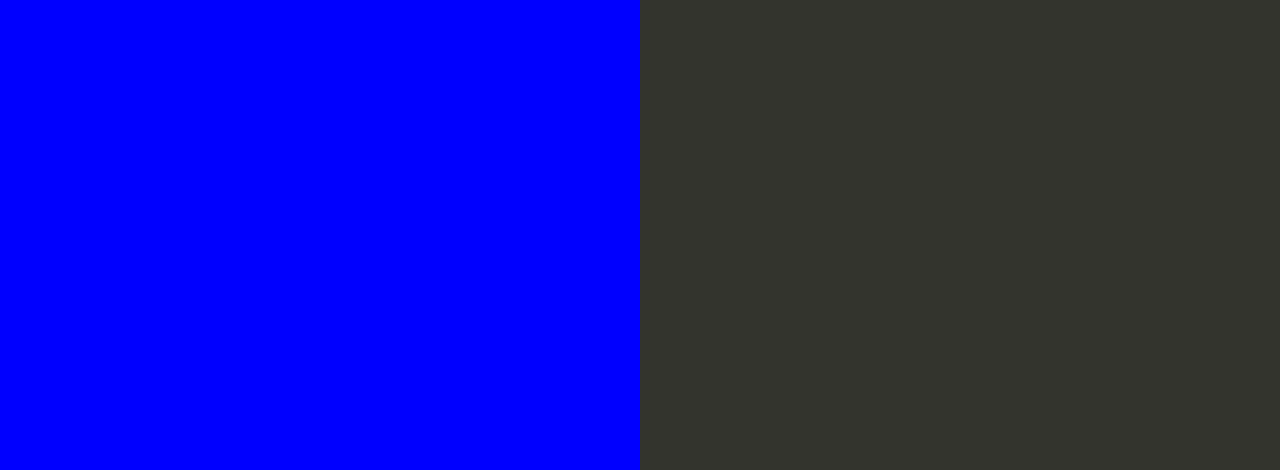
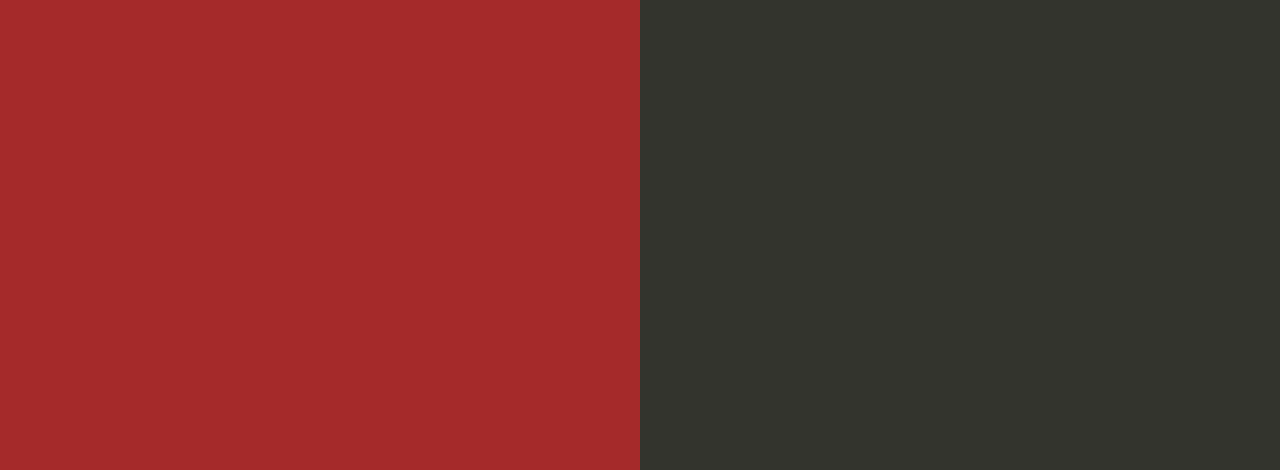
Before and after one commit to hey-makee/my-nodejs-app, a website: page index.html in a window 1280 px wide. Shown: the part 330-800 px from the top of the page. Drawn offline with Linux system fonts and the light colour scheme.

Commit message:
Change background color from blue to brown

```diff
--- a/index.html
+++ b/index.html
@@ -41,7 +41,7 @@
 
       text-align: right;
       padding-top: 11em;
-      background-color: blue;
+      background-color: brown;
 
     }
 
```
